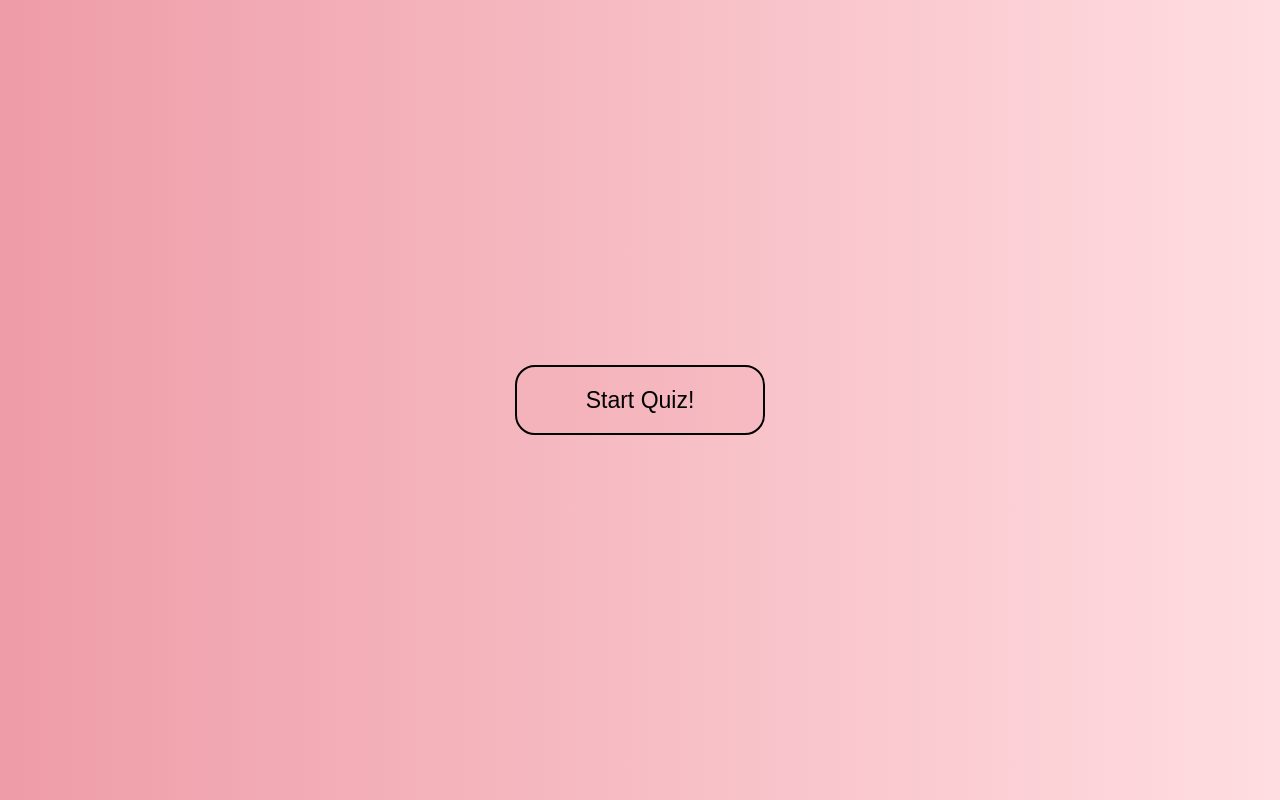
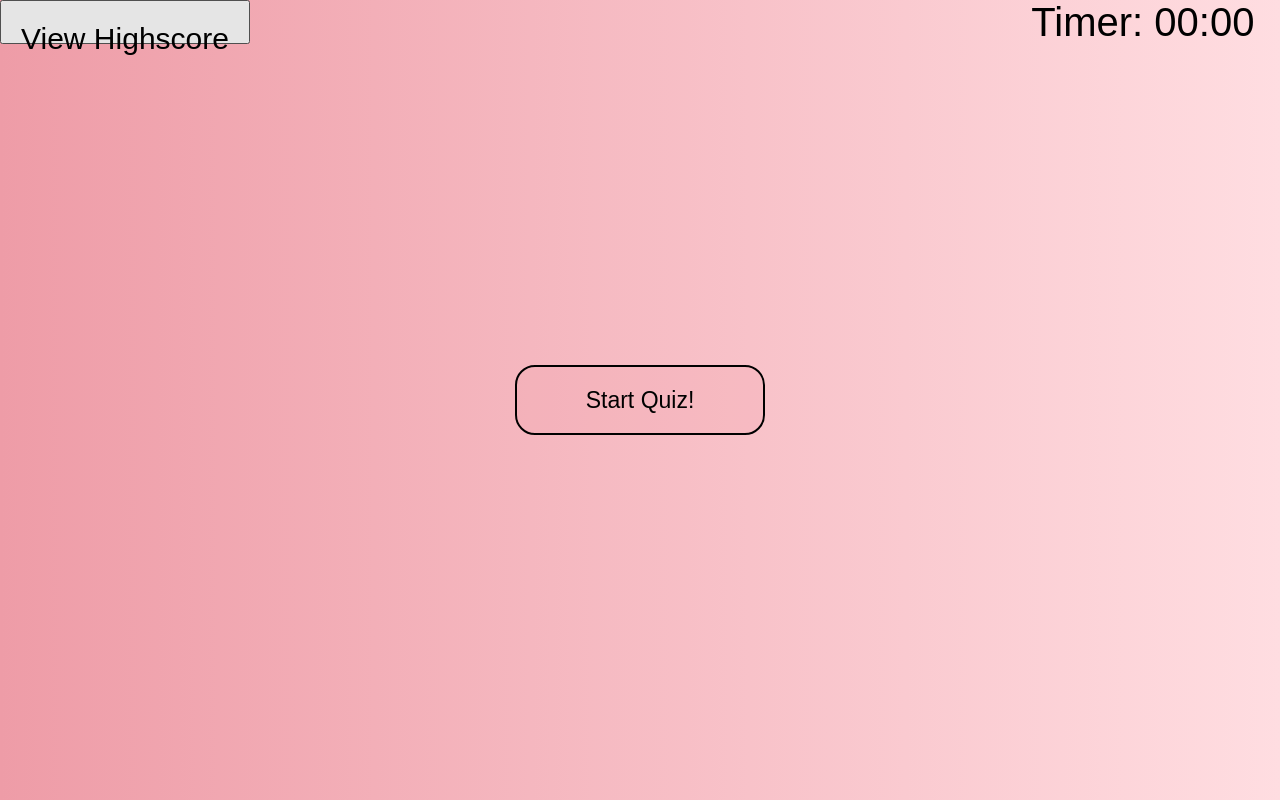
Before and after one commit to RyanSKang/APIs-Code-Challenge, a plain HTML site: page index.html in a window 1280 px wide. Drawn offline with Linux system fonts and the light colour scheme.

Commit message:
Added view highscore button and timer

```diff
--- a/Assets/CSS/style.css
+++ b/Assets/CSS/style.css
@@ -32,12 +32,32 @@ body{
     cursor: pointer;
     /* display: none; */
 }
-
 #start:hover{
     background: #f77070;
     color: #e7f1e7;
     font-weight: bold;
     transition: 0.1s ease-in;
+}
+
+/*-------Top view Highsore and Timer-------*/
+.d-flex{
+    display: flex;
+    justify-content: space-between;
+    position:fixed;
+    top: 0;
+    left:0;
+    z-index: 999;
+    width: 100%;
+    height: 23px;
+}
+#score{
+    padding: 20px 0;
+    width: 250px;
+    font-size: 30px;
+}
+#timer{
+    font-size: 40px;
+    margin-right: 2%;
 }
 
 /*-------Instructions-------*/
--- a/index.html
+++ b/index.html
@@ -10,25 +10,20 @@
 <body>
 
  <div id="container">
+<!-------View Highscore and timer Section------>
+<div class="d-flex justify-content-between">
+    <button id="score">View Highscore</button>
+    <p id="timer">Timer: 00:00</p>
+</div>
+
 <!-- start section -->
 <section id="start">Start Quiz!</section>
-<!-- guide section -->
-<!-- <section id="guide">
-    <h2>Instructions!</h2>
-    <h4>1. You have 20s for this quiz</h4>
-    <h4>2. Once answer is selected. It can't be undone</h4>
-    <h4>3. Every incorrect answer will deduct 2s to the timer!</h4>
-    <h4>4. You will get 10 points for each correct question</h4>
-    <h4>5. You can save your score and see on scoreboard!</h4>
-    <div id="button">
-        <button id="exit">Exit</button>
-        <button id="continue">Continue</button>
-    </div>
-</section> -->
-<Section id="question-1">
+
+<!------Main Quiz Content------>
+<Main id="question-1">
     <h2 id="questionnaire"></h2>
     <div id="choices"></div>
-</Section>
+</Main>
  </div>
 
 <script type="text/javascript" src="/Assets/JavaScript/script.js"></script>
```
